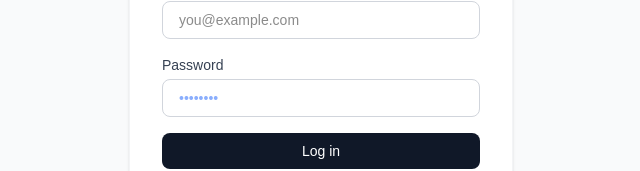
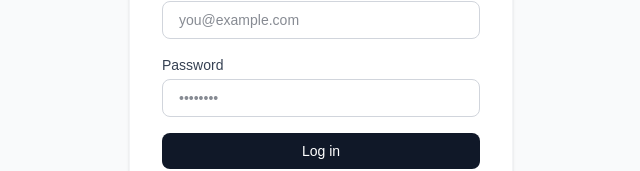
Before and after one commit to nifemi2005/Habit-tracker, a Next.js app: page /login in a window 1280 px wide. Shown: the part 345-516 px from the top of the page, without its empty margins (319-959 px from the left). Built offline with nearby package versions, Linux system fonts and the light colour scheme.

Commit message:
Update input text color in LoginForm and SignUp form for consistency

```diff
--- a/src/components/auth/LoginForm.tsx
+++ b/src/components/auth/LoginForm.tsx
@@ -44,7 +44,7 @@ export default function LoginForm() {
           required
           onChange={(e) => setEmail(e.target.value)}
           placeholder="you@example.com"
-          className="border border-gray-300 rounded-lg px-4 py-2 text-sm focus:outline-none focus:ring-2 focus:ring-gray-900"
+          className="text-gray-900 border border-gray-300 rounded-lg px-4 py-2 text-sm focus:outline-none focus:ring-2 focus:ring-gray-900"
         />
       </div>
 
@@ -63,7 +63,7 @@ export default function LoginForm() {
           onChange={(e) => setPassword(e.target.value)}
           placeholder="••••••••"
           required
-          className="text-blue-600 border border-gray-300 rounded-lg px-4 py-2 text-sm focus:outline-none focus:ring-2 focus:ring-gray-900"
+          className="text-gray-900 border border-gray-300 rounded-lg px-4 py-2 text-sm focus:outline-none focus:ring-2 focus:ring-gray-900"
         />
       </div>
 
--- a/src/components/auth/SignupForm.tsx
+++ b/src/components/auth/SignupForm.tsx
@@ -48,7 +48,7 @@ export default function SignupForm() {
           placeholder="you@example.com"
           value={email}
           onChange={(e) => setEmail(e.target.value)}
-          className="border border-gray-300 rounded-lg px-4 py-2 text-sm focus:outline-none focus:ring-2 focus:ring-gray-900"
+          className="text-gray-900 border border-gray-300 rounded-lg px-4 py-2 text-sm focus:outline-none focus:ring-2 focus:ring-gray-900"
         />
       </div>
 
@@ -67,7 +67,7 @@ export default function SignupForm() {
           onChange={(e) => setPassword(e.target.value)}
           placeholder="••••••••"
           required
-          className="border border-gray-300 rounded-lg px-4 py-2 text-sm focus:outline-none focus:ring-2 focus:ring-gray-900"
+          className="text-gray-900 border border-gray-300 rounded-lg px-4 py-2 text-sm focus:outline-none focus:ring-2 focus:ring-gray-900"
         />
       </div>
 
```
